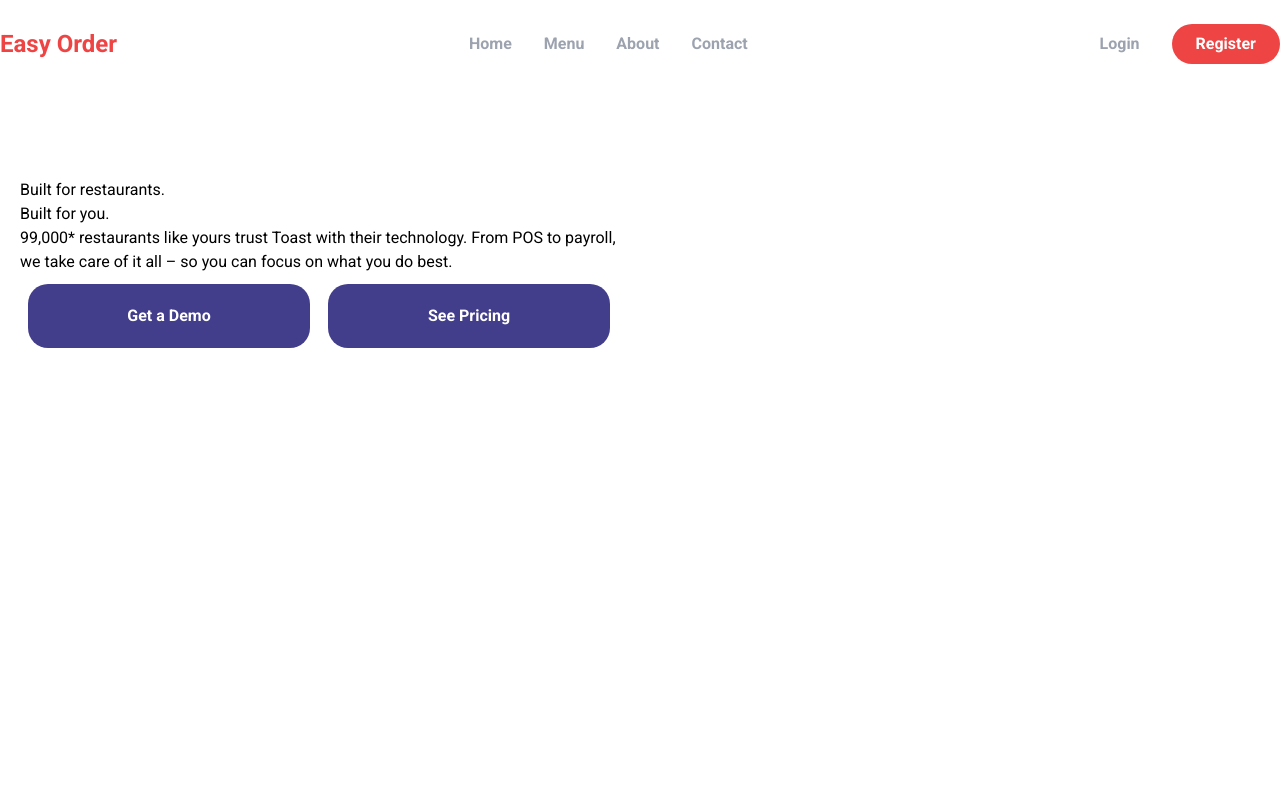
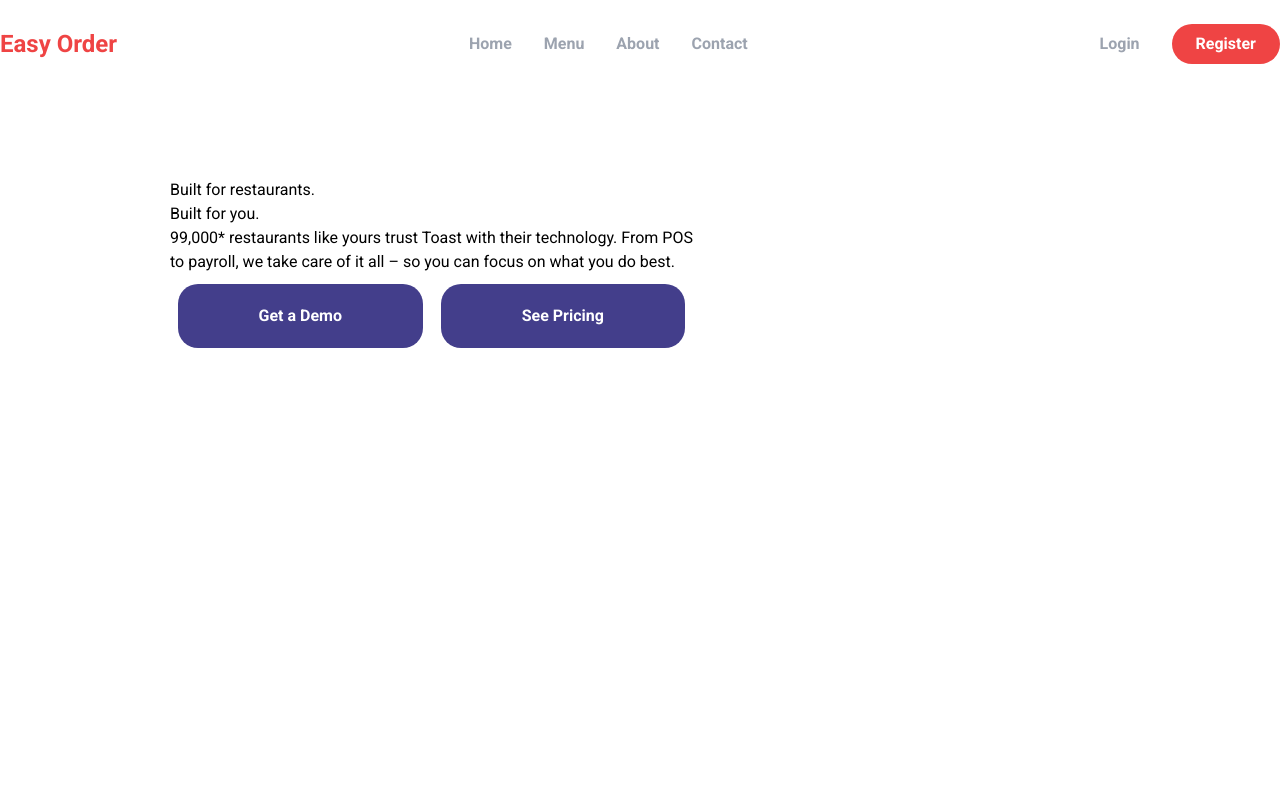
Before and after one commit to zubair7272/scaneasy, a Next.js app: page / in a window 1280 px wide. Shown: the top 800 px of the page. Built offline with nearby package versions, Linux system fonts and the light colour scheme.

Commit message:
Update HeroSection.css

```diff
--- a/src/app/components/layouts/HeroSection.css
+++ b/src/app/components/layouts/HeroSection.css
@@ -1,8 +1,6 @@
 
 /*HeroSection.css */
-body{
-    margin: 0;
-}
+
 .hero-container {
     display: flex;
     width: 100%;
@@ -15,8 +13,8 @@ body{
     flex: 1;
     padding: 20px;
     color: black;
-/*     margin-left: 150px; /* Add margin to the left */
-    margin-top: 70px; /* Add margin to the top */
+       margin-left: 150px; /* Add margin to the left */
+       margin-top: 70px; /* Add margin to the top  */
   }
   /* Second Half */
   .hero-second-half {
```
